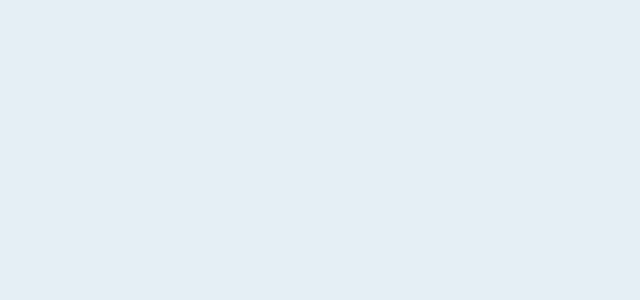
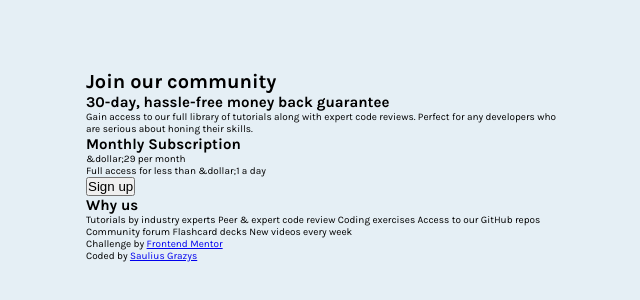
Before and after one commit to sgrazys/single-price-grid-component, a React (Create React App) app: page / in a window 1280 px wide. Shown: the part 90-390 px from the top of the page, without its empty margins (314-954 px from the left). Built offline with nearby package versions, Linux system fonts and the light colour scheme.

Commit message:
add markup

```diff
--- a/src/App.jsx
+++ b/src/App.jsx
@@ -1,7 +1,61 @@
 import './App.scss';
 
 function App() {
-	return;
+	return (
+		<div className='card'>
+			<div className='card--header'>
+				<h1 className='card--header-title'>Join our community</h1>
+				<div className='card--header-content'>
+					<h2 className='card--subheading'>
+						30-day, hassle-free money back guarantee
+					</h2>
+					<p className='card--header-description'>
+						Gain access to our full library of tutorials along with
+						expert code reviews. Perfect for any developers who are
+						serious about honing their skills.
+					</p>
+				</div>
+			</div>
+			<div className='cta'>
+				<h2 className='cta--header'>Monthly Subscription</h2>
+				<div className='cta--pricing'>
+					<p className='cta--price'>
+						&dollar;29 <span>per month</span>
+					</p>
+				</div>
+				<p className='cta--description'>
+					Full access for less than &dollar;1 a day
+				</p>
+				<button className='cta--btn'>Sign up</button>
+			</div>
+			<div className='usp'>
+				<h2 className='usp--header'>Why us</h2>
+				<p className='usp--description'>
+					Tutorials by industry experts Peer &amp; expert code review
+					Coding exercises Access to our GitHub repos Community forum
+					Flashcard decks New videos every week
+				</p>
+			</div>
+			<footer className='footer'>
+				<p class='attribution'>
+					Challenge by{' '}
+					<a
+						href='https://www.frontendmentor.io?ref=challenge'
+						target='_blank'
+						rel='noreferrer'
+					>
+						Frontend Mentor
+					</a>
+				</p>
+				<p>
+					Coded by{' '}
+					<a href='https://www.frontendmentor.io/profile/sgrazys'>
+						Saulius Grazys
+					</a>
+				</p>
+			</footer>
+		</div>
+	);
 }
 
 export default App;
--- a/src/App.scss
+++ b/src/App.scss
@@ -27,10 +27,8 @@ body *::before {
 }
 
 body {
+	background-color: var(--color-gray-light);
 	font-family: 'Karla', sans-serif;
 	font-weight: 400;
-
-	background-color: var(--color-gray-light);
-
 	padding: 16rem 40rem;
 }
```
